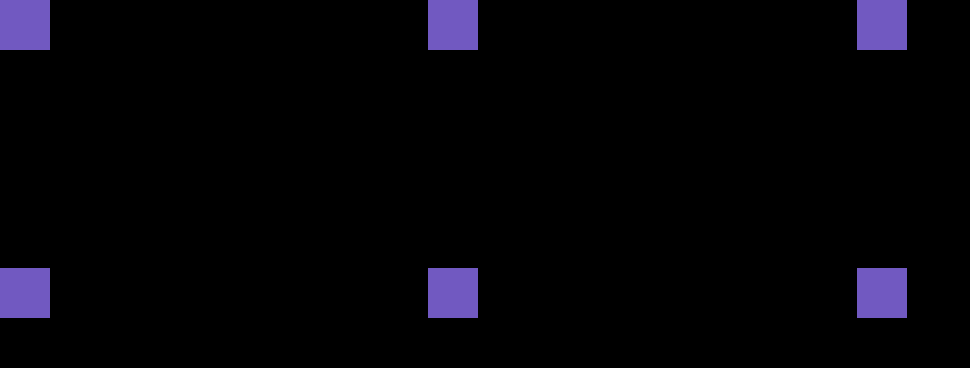
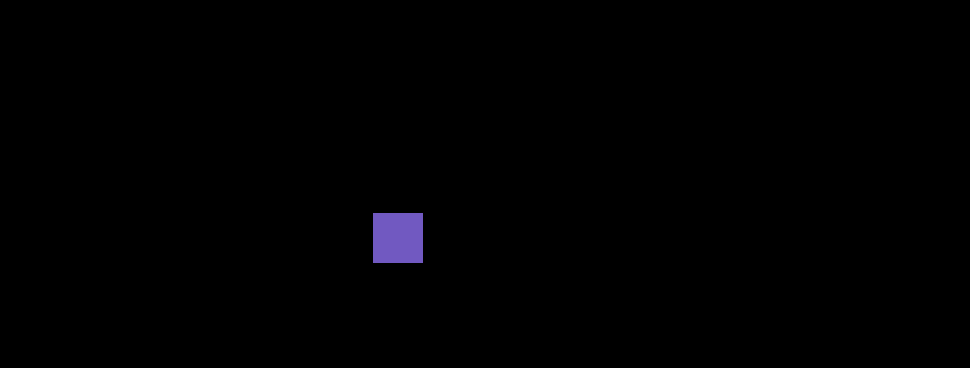
Before and after one commit to JorgeAndre2016/css-studies, a plain HTML site: page grid/index2.html in a window 1280 px wide. Shown: the top 368 px of the page, without its empty margins (0-970 px from the left). Drawn offline with Linux system fonts and the light colour scheme.

Commit message:
chore: justify-self, align-self

```diff
--- a/grid/index2.html
+++ b/grid/index2.html
@@ -10,11 +10,11 @@
 <body>
     <div class="container">
         <div></div>
+        <div`></div>
         <div></div>
         <div></div>
         <div></div>
-        <div></div>
-        <div></div>
+        <div class="center"></div>
         <div></div>
         <div></div>
         <div></div>
--- a/grid/style2.css
+++ b/grid/style2.css
@@ -27,10 +27,21 @@ html, body {
 /* Uso dos alinhamentos do items
     justify-items: center;
     align-items: end;*/;
+
 }
 
 .container > div {
     background: #7159c1;
     width: 50px;
     height: 50px;
+
+/* Uso dos alinhamentos do self */
+    justify-self: end;
+    align-self: end;
 }
+
+.center {
+/* Uso dos alinhamentos do self */
+    justify-self: center !important;
+    align-self: center !important;
+}
```
